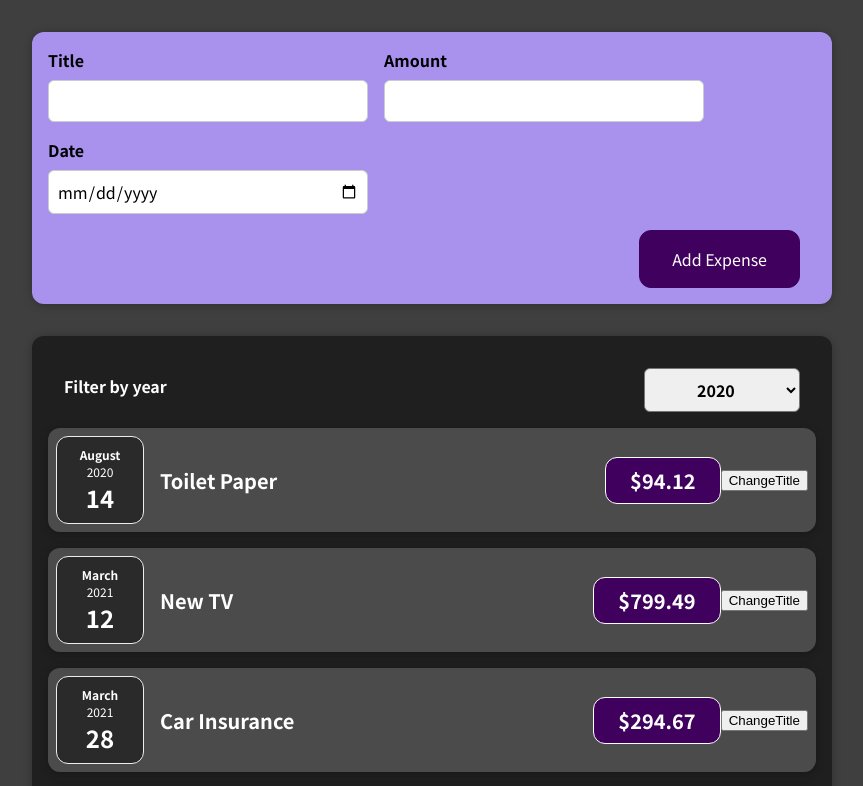
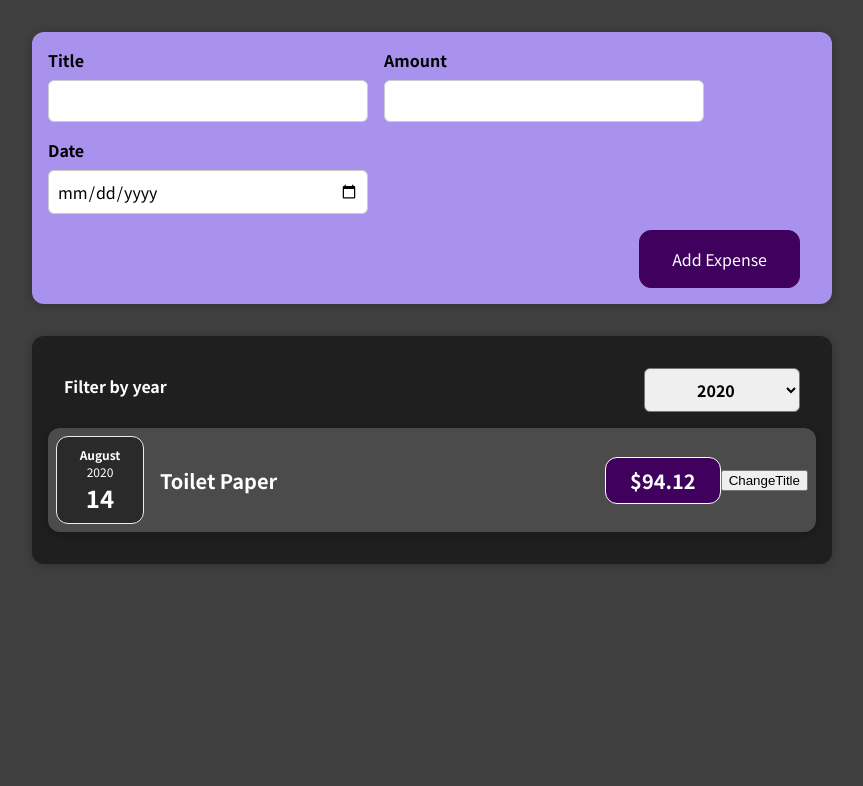
Before and after one commit to jeffli817/reactjs-udemy, a React (Create React App) app in the folder 01-starting-setup/: page / in a window 1280 px wide. Shown: the top 786 px of the page, without its empty margins (208-1071 px from the left). Built offline with nearby package versions, Linux system fonts and the light colour scheme.

Commit message:
Assignment3

```diff
--- a/01-starting-setup/src/components/Expenses/Expenses.js
+++ b/01-starting-setup/src/components/Expenses/Expenses.js
@@ -8,12 +8,19 @@ const Expenses = (props) => {
   const [filteredYear, setFilteredYear] = useState("2020");
   const filterHandler = (filterData) => {
     setFilteredYear(filterData);
+
   };
+  const filteredExpenses = props.expenses.filter((expense) =>{
+    console.log(expense.date.getFullYear())
+    return expense.date.getFullYear().toString() ===filteredYear;
+  })
 
   return (
+
     <Card className="expenses">
       <ExpensesFilter selected={filteredYear} onFilterAction={filterHandler} />
-      {props.expenses.map((expense) => (
+      {filteredExpenses
+      .map((expense) => (
         <ExpenseItem
           key ={expense.id}
           title={expense.title}
```
